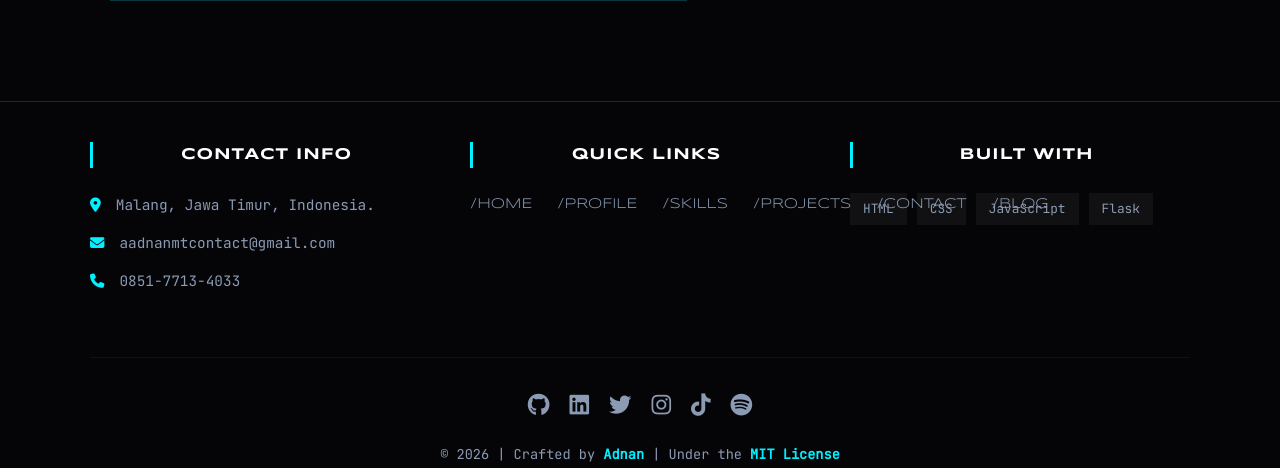
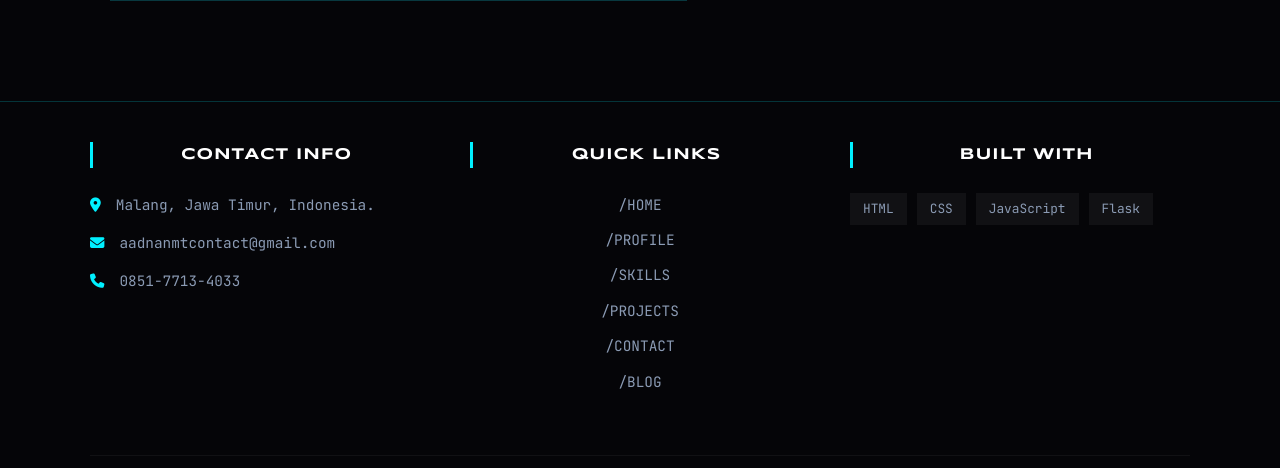
Before and after one commit to aadnanmt/MySite-Portofolio, a Flask app: page / in a window 1280 px wide. Shown: the part 4111-4579 px from the top of the page. Run offline with Flask 3, Linux system fonts and the light colour scheme.

Commit message:
fix: class navlink to footer link

```diff
--- a/templates/components/footer.html
+++ b/templates/components/footer.html
@@ -32,44 +32,52 @@
                 <h3 data-lang="Instan-link">
                 </h3>
                 <ul class="footer-links">
-                    <ul class="nav-menu">
           <li>
-                            <a class="nav-link" href="{{ url_for('main.home') }}">
-                                <span data-lang="home">
-                                </span>
+            <a href="{{ url_for('main.home') }}" {% if request.endpoint=='main.home' %}
+              onclick="document.getElementById('hero').scrollIntoView({ behavior: 'smooth' }); return false;" {% endif
+              %}>
+              <span data-lang="home"></span>
             </a>
           </li>
+
           <li>
-                            <a class="nav-link" href="{{ url_for('main.home', _anchor='about') }}">
-                                <span data-lang="profile">
-                                </span>
+            <a href="{{ url_for('main.home', _anchor='about') }}" {% if request.endpoint=='main.home'
+              %} onclick="document.getElementById('about').scrollIntoView({ behavior: 'smooth' }); return false;" {%
+              endif %}>
+              <span data-lang="profile"></span>
             </a>
           </li>
+
           <li>
-                            <a class="nav-link" href="{{ url_for('main.home', _anchor='skills') }}">
-                                <span data-lang="skills">
-                                </span>
+            <a href="{{ url_for('main.home', _anchor='skills') }}" {% if request.endpoint=='main.home'
+              %} onclick="document.getElementById('skills').scrollIntoView({ behavior: 'smooth' }); return false;" {%
+              endif %}>
+              <span data-lang="skills"></span>
             </a>
           </li>
+
           <li>
-                            <a class="nav-link" href="{{ url_for('main.home', _anchor='projects') }}">
-                                <span data-lang="projects">
-                                </span>
+            <a href="{{ url_for('main.home', _anchor='projects') }}" {% if
+              request.endpoint=='main.home' %}
+              onclick="document.getElementById('projects').scrollIntoView({ behavior: 'smooth' }); return false;" {%
+              endif %}>
+              <span data-lang="projects"></span>
             </a>
           </li>
+
           <li>
-                            <a class="nav-link" href="{{ url_for('main.home', _anchor='contact') }}">
-                                <span data-lang="contact">
-                                </span>
+            <a href="{{ url_for('main.home', _anchor='contact') }}" {% if request.endpoint=='main.home'
+              %} onclick="document.getElementById('contact').scrollIntoView({ behavior: 'smooth' }); return false;" {%
+              endif %}>
+              <span data-lang="contact"></span>
             </a>
           </li>
+
           <li>
-                            <a class="nav-link" href="{{ url_for('blog.index') }}">
-                                <span data-lang="blog">
-                                </span>
+            <a href="{{ url_for('main.blog_index') }}">
+              <span data-lang="blog"></span>
             </a>
           </li>
-                    </ul>
         </ul>
             </div>
             <div class="footer-column">
```
Lines whose indentation alone changed are shown as unchanged.
